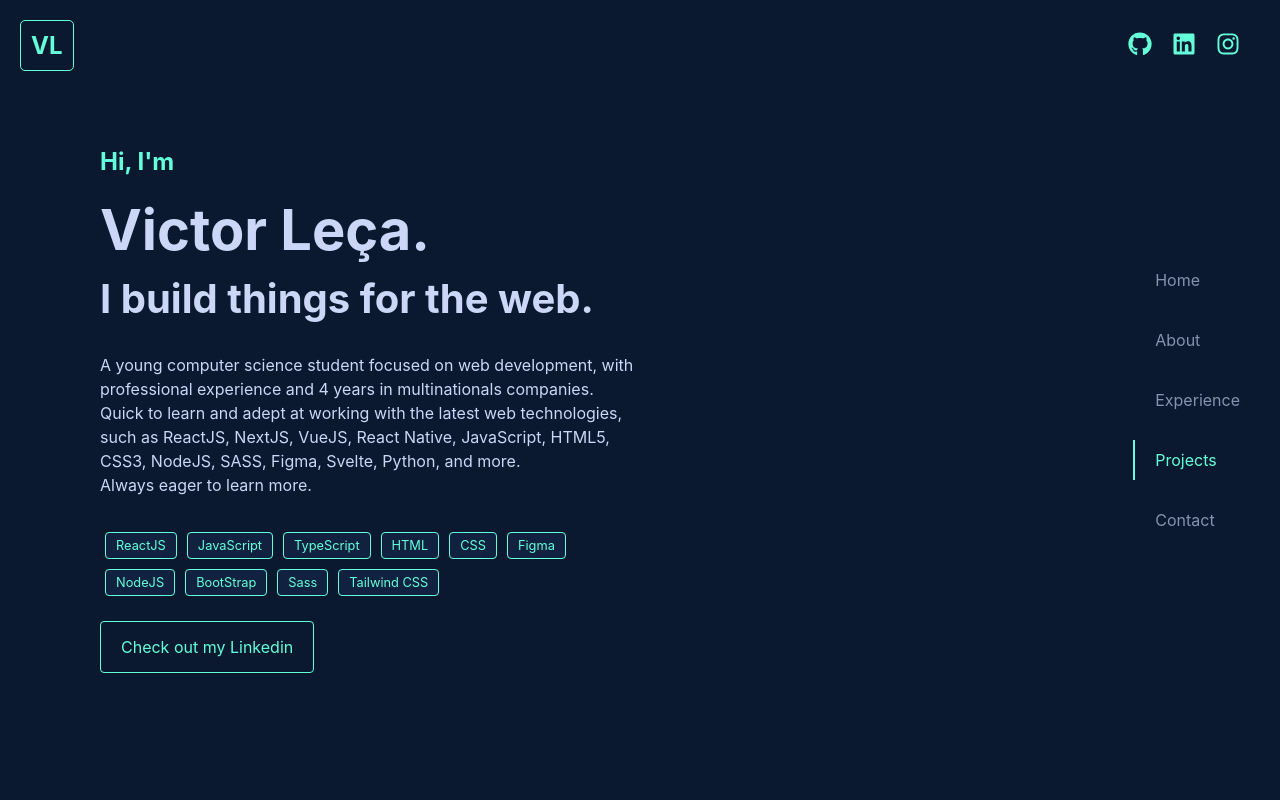
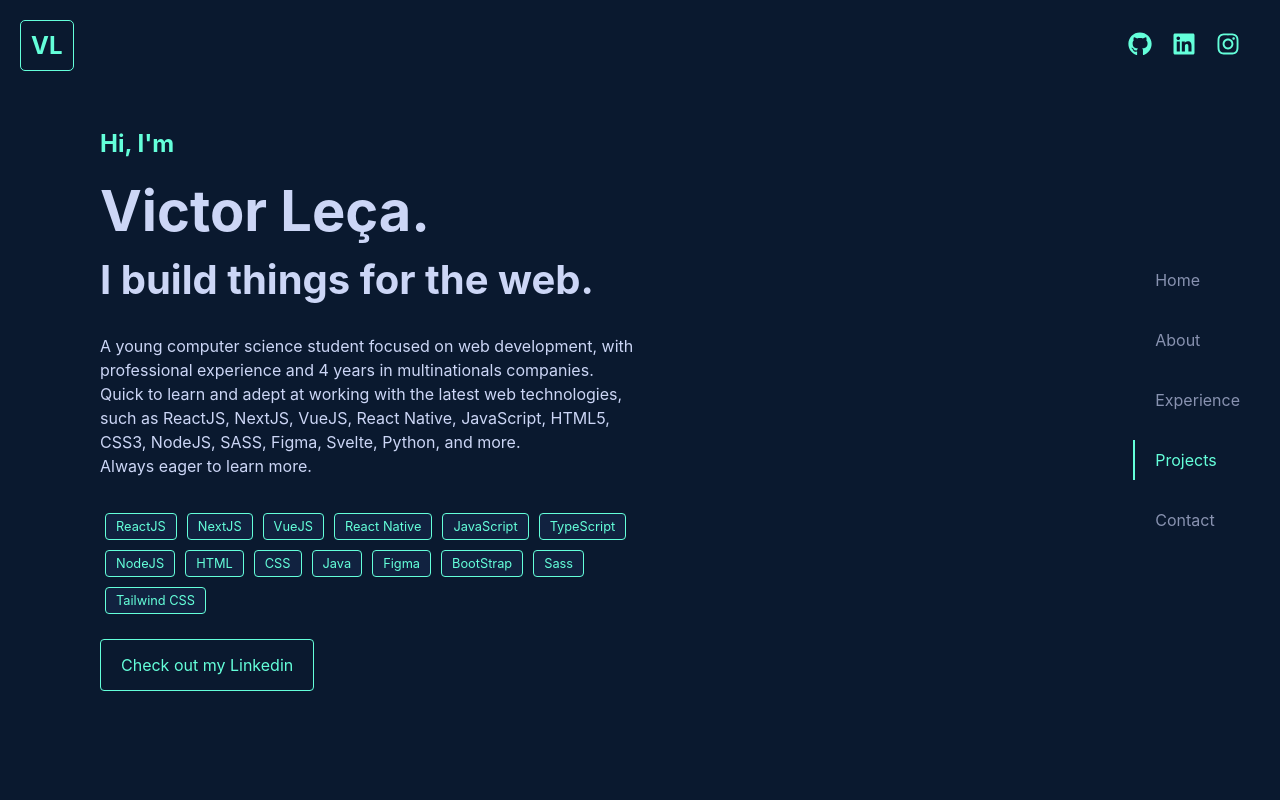
Before and after one commit to vLecaBR/my-portfolio, a React (Create React App) app: page / in a window 1280 px wide. Shown: the top 800 px of the page. Built offline with nearby package versions, Linux system fonts and the light colour scheme.

Commit message:
atualizando hero e about

```diff
--- a/src/components/Hero/index.jsx
+++ b/src/components/Hero/index.jsx
@@ -23,12 +23,16 @@ const Hero = () => (
 
                 <Skills>
                   <Skill>ReactJS</Skill>
+                  <Skill>NextJS</Skill>
+                  <Skill>VueJS</Skill>
+                  <Skill>React Native</Skill>
                   <Skill>JavaScript</Skill>
                   <Skill>TypeScript</Skill>
+                  <Skill>NodeJS</Skill>
                   <Skill>HTML</Skill>
                   <Skill>CSS</Skill>
+                  <Skill>Java</Skill>
                   <Skill>Figma</Skill>
-                  <Skill>NodeJS</Skill>
                   <Skill>BootStrap</Skill>
                   <Skill>Sass</Skill>
                   <Skill>Tailwind CSS</Skill>
```
